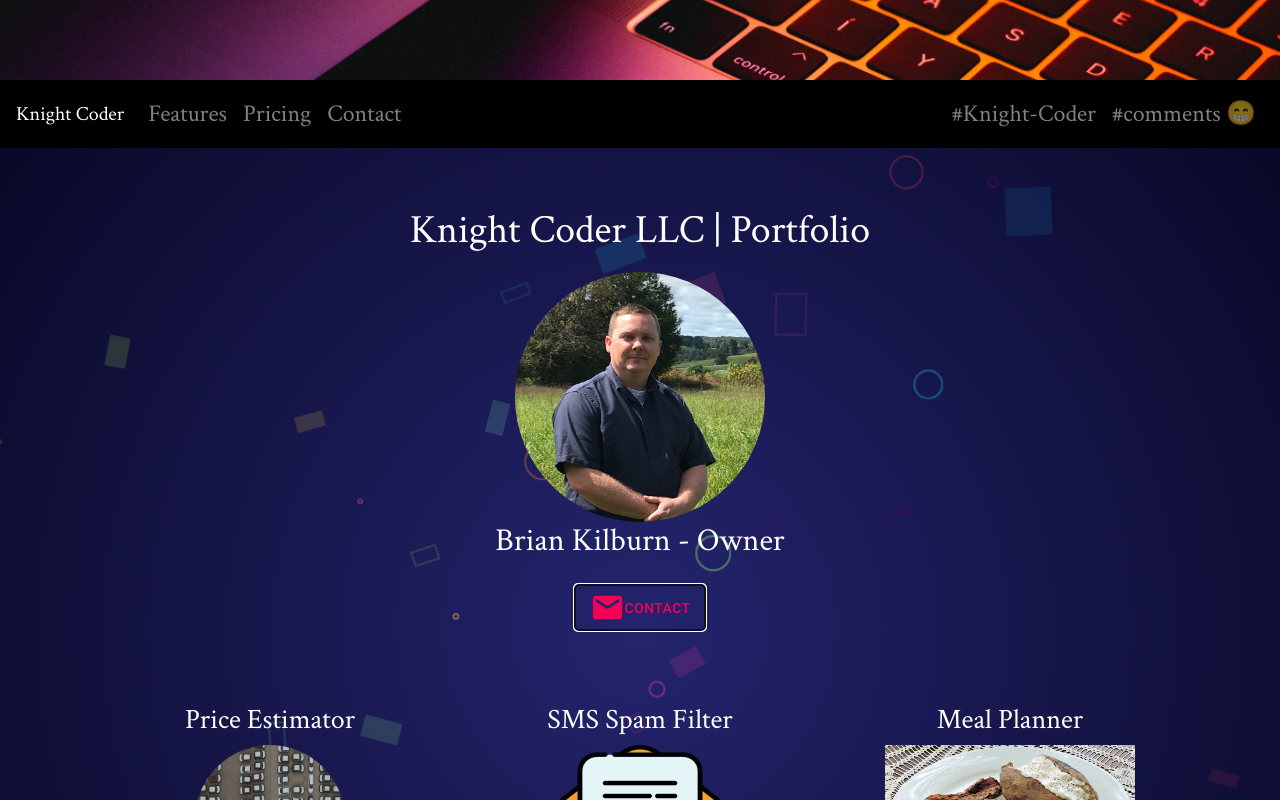
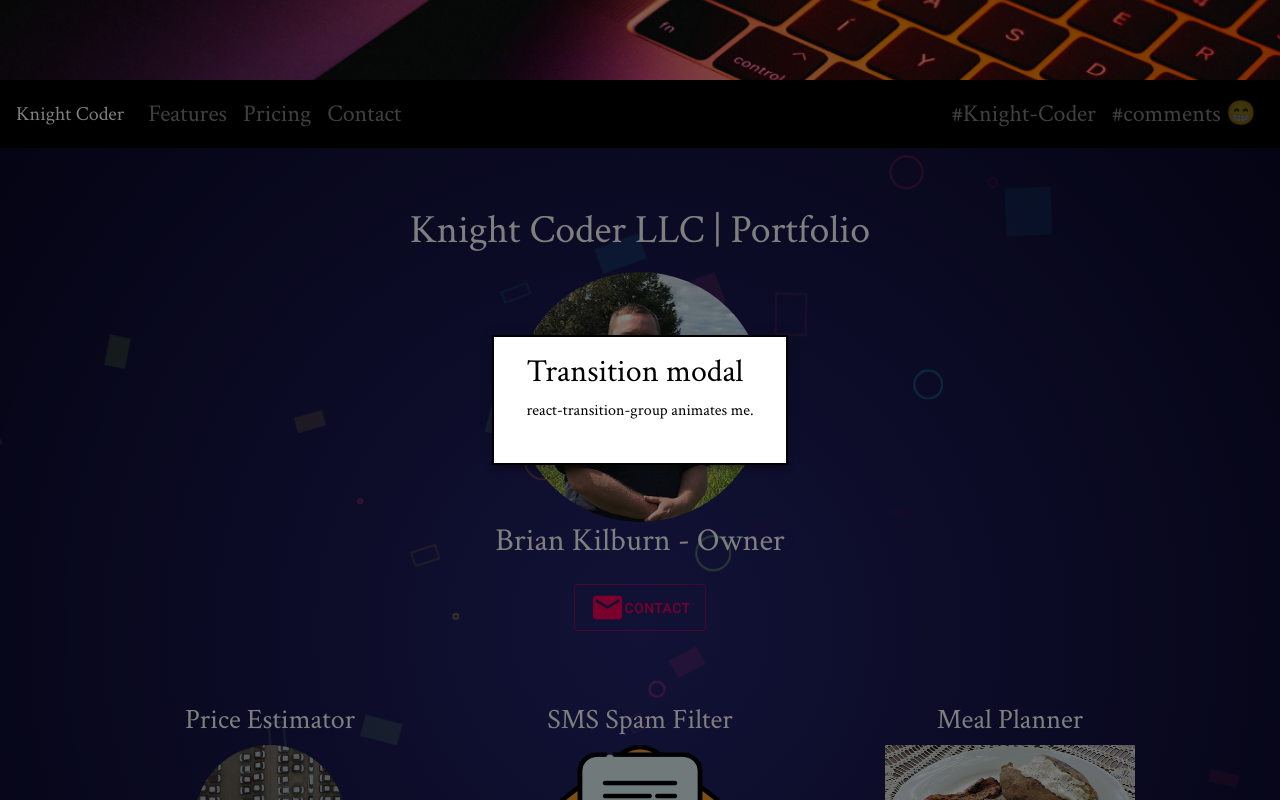
Before and after one commit to knight-coder-llc/knight-coder, a React app in the folder widgets/portfolio/: page / in a window 1280 px wide. Both pictures are taken after a click on the button "CONTACT". Shown: the top 800 px of the page. Built offline with nearby package versions, Linux system fonts and the light colour scheme.

Commit message:
adding contact form component

```diff
--- a/widgets/portfolio/src/components/Contact/index.tsx
+++ b/widgets/portfolio/src/components/Contact/index.tsx
@@ -3,12 +3,63 @@
 import Button from '@material-ui/core/Button';
 import EmailIcon from '@material-ui/icons/Email';
 
-export class Contact extends React.Component<ContactProps, {}>  {
-    render () {
-        return (
-            <div className="text-center mb-2 mt-4 ">
-                <Button variant="outlined" color="secondary"><EmailIcon color="secondary" fontSize="large" /> Contact</Button>
-            </div>
-        )
-    }
+import { makeStyles, Theme, createStyles } from '@material-ui/core/styles';
+import Modal from '@material-ui/core/Modal';
+import Backdrop from '@material-ui/core/Backdrop';
+import Fade from '@material-ui/core/Fade';
+
+
+export const Contact = (props: ContactProps) =>  {
+
+    const useStyles = makeStyles((theme: Theme) =>
+    createStyles({
+        modal: {
+            display: 'flex',
+            alignItems: 'center',
+            justifyContent: 'center',
+        },
+        paper: {
+            backgroundColor: theme.palette.background.paper,
+            color: 'black',
+            border: '2px solid #000',
+            boxShadow: theme.shadows[5],
+            padding: theme.spacing(2, 4, 3),
+        },
+        }),
+    );
+
+    const classes = useStyles();
+    const [open, setOpen] = React.useState(false);
+
+    const handleOpen = () => {
+        setOpen(true);
+    };
+
+    const handleClose = () => {
+        setOpen(false);
+    };
+    return (
+        <div className="text-center mb-2 mt-4 ">
+            <Button variant="outlined" color="secondary" onClick={handleOpen}><EmailIcon color="secondary" fontSize="large" /> Contact</Button>
+            <Modal
+                aria-labelledby="transition-modal-title"
+                aria-describedby="transition-modal-description"
+                className={classes.modal}
+                open={open}
+                onClose={handleClose}
+                closeAfterTransition
+                BackdropComponent={Backdrop}
+                BackdropProps={{
+                timeout: 500,
+                }}
+            >
+                <Fade in={open}>
+                    <div className={classes.paper}>
+                        <h2 id="transition-modal-title">Transition modal</h2>
+                        <p id="transition-modal-description">react-transition-group animates me.</p>
+                    </div>
+                </Fade>
+            </Modal>
+        </div>
+    )
 }
--- /dev/null
+++ b/widgets/portfolio/src/components/ContactForm/index.tsx
@@ -0,0 +1,6 @@
+import React from 'react';
+import {ContactFormProps} from './interface';
+
+export const ContactForm = (props: ContactFormProps) => {
+    return <form></form>
+}
--- /dev/null
+++ b/widgets/portfolio/src/components/ContactForm/interface.tsx
@@ -0,0 +1,3 @@
+export interface ContactFormProps {
+
+}
--- a/widgets/portfolio/src/components/Navigation/footer.tsx
+++ b/widgets/portfolio/src/components/Navigation/footer.tsx
@@ -31,7 +31,7 @@
                         </div>
                     </div>
                 </div>
-                <div className="footer-copyright text-center py-3">© 2020 Copyright
+                <div className="footer-copyright text-center py-3">© 2021 Copyright
                     <a href="http://knight-coder.com"> Knight Coder LLC.</a>
                 </div>
             </footer>
```
Also changed, not shown: 1 other file (tests, documents, lock files or other folders).
